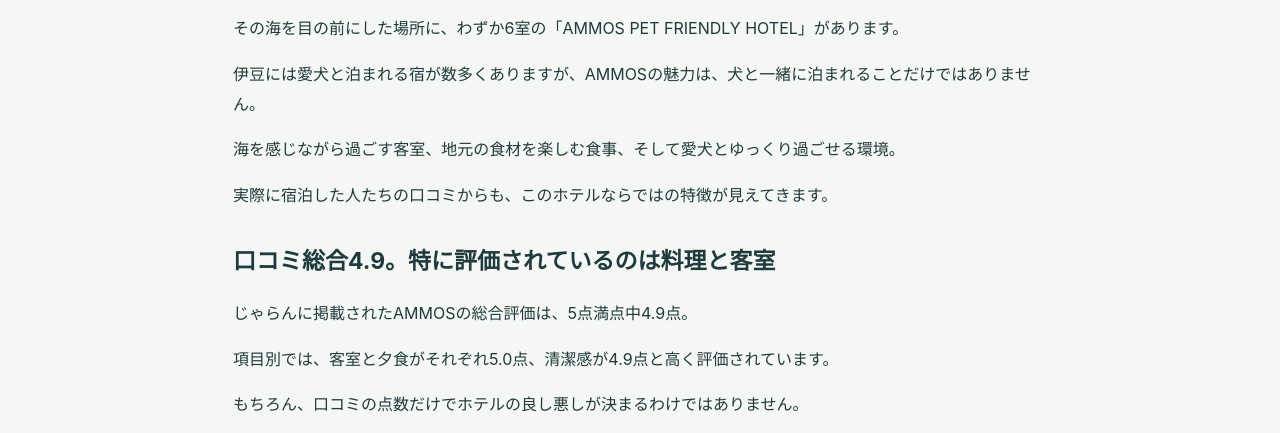
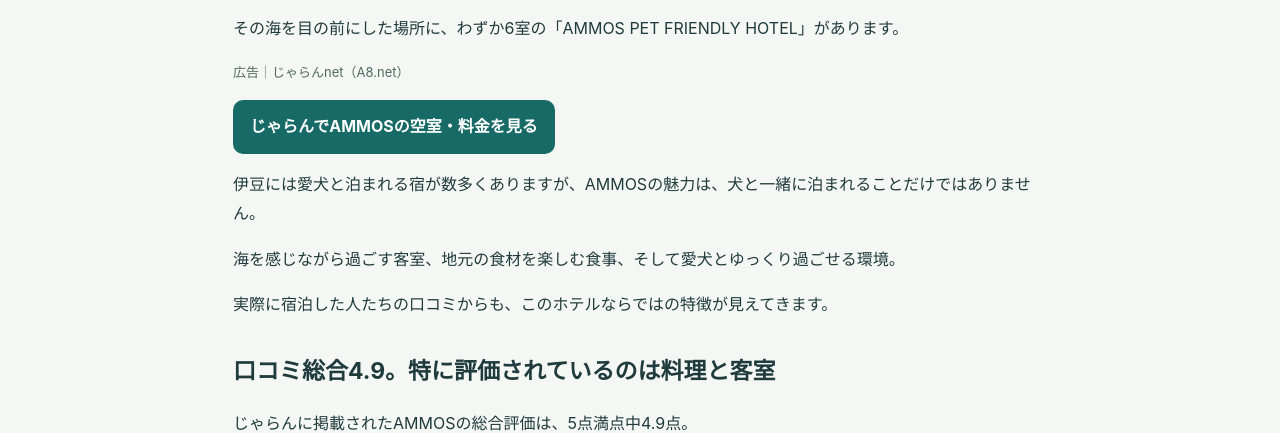
Before and after one commit to kameo3150/izukyu-tsunagaru-map, a plain HTML site: page inu-to-izu/feature/ammos-review-2026/index.html in a window 1280 px wide. Shown: the part 366-799 px from the top of the page. Drawn offline with Linux system fonts and the light colour scheme.

Commit message:
Add an early AMMOS availability link to the hotel feature

```diff
--- a/inu-to-izu/feature/ammos-review-2026/index.html
+++ b/inu-to-izu/feature/ammos-review-2026/index.html
@@ -9,6 +9,8 @@
 <h1>愛犬と過ごす、海辺の小さなホテル。口コミ高評価4.9の「AMMOS」が選ばれる理由</h1>
 <p class="lead">静岡県下田市、穏やかな入り江が広がる外浦海岸。</p>
 <p>その海を目の前にした場所に、わずか6室の「AMMOS PET FRIENDLY HOTEL」があります。</p>
+<p class="small">広告｜じゃらんnet（A8.net）</p>
+<p><a class="btn" target="_blank" rel="sponsored nofollow noopener" href="https://px.a8.net/svt/ejp?a8mat=2TN3WM+E0A98Y+14CS+BW8O2&amp;a8ejpredirect=https%3A%2F%2Fwww.jalan.net%2Fyad363038%2Fplan%2F" data-booking-placement="ammos-review-intro">じゃらんでAMMOSの空室・料金を見る</a></p>
 <p>伊豆には愛犬と泊まれる宿が数多くありますが、AMMOSの魅力は、犬と一緒に泊まれることだけではありません。</p>
 <p>海を感じながら過ごす客室、地元の食材を楽しむ食事、そして愛犬とゆっくり過ごせる環境。</p>
 <p>実際に宿泊した人たちの口コミからも、このホテルならではの特徴が見えてきます。</p>
```
